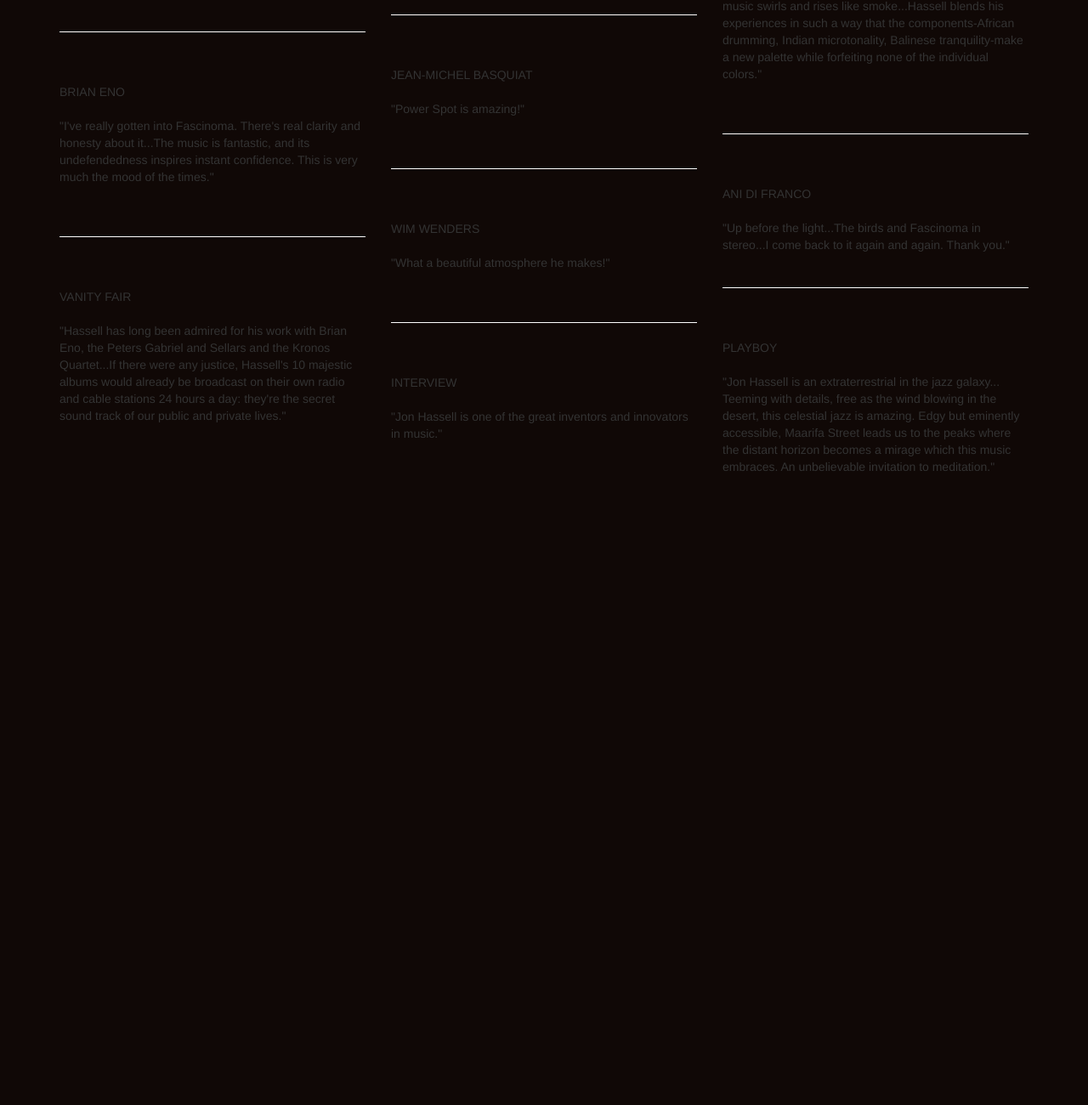
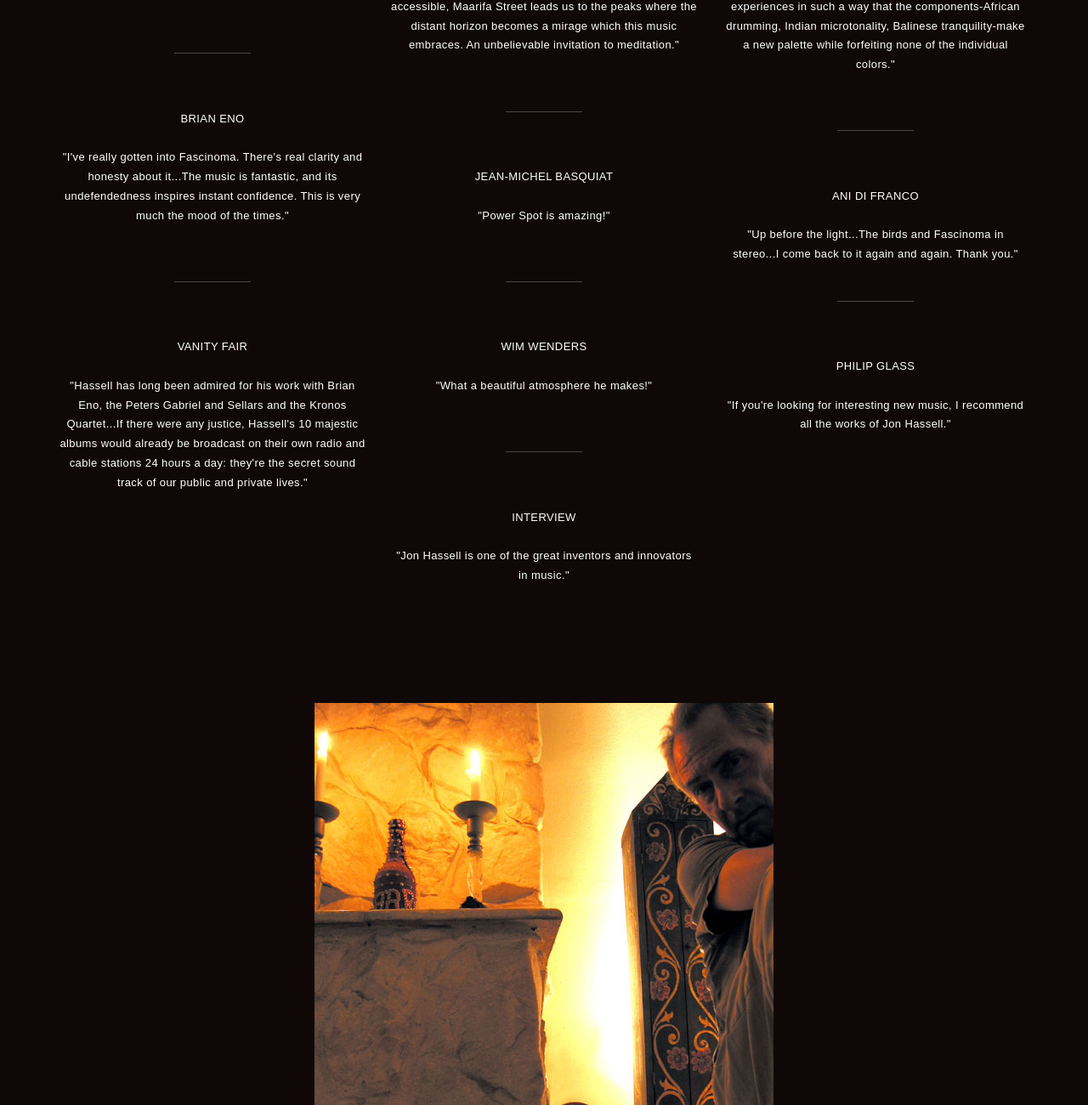
Before and after one commit to nelsW70/jonhassellsite, a plain HTML site: page html/hassell.html in a window 1280 px wide. Shown: the part 1280-2580 px from the top of the page at 85% size. Before the commit the page ends 1849 px from the top, so only its background shows below. Drawn offline with nearby package versions, Linux system fonts and the light colour scheme.

Commit message:
text updates

```diff
--- a/css/style.css
+++ b/css/style.css
@@ -54,14 +54,39 @@
   }
 
   #closeup {
-    margin: 10% 12.5% 10% 12.5%;
+    margin: 10% 15% 10% 15%;
+    height: 100%;
+    display: flex;
+    justify-content: center;
+    align-items: center;
+  }
+
+  #selfportrait {
+    margin-top: 10%;
+    max-width: 90%;
+    max-height: auto;
+    display: flex;
+    justify-content: center;
+    align-items: center;
   }
 
   hr {
-    width: 100%;
+    width: 25%;
     color: white;
     border-style: none;
     border-width: .1px;
     background-color: white;
     height: 1px;
+    opacity: .25;
   }
+
+  #presstext {
+    text-align: center;
+    color: rgba(255,255,255,1);
+    font-family: "Futura PT", sans-serif;
+    font-weight: 300;
+    font-style: normal;
+    font-size: 13px;
+    letter-spacing: 0.4px;
+    line-height: 1.75em;
+  }
--- a/html/hassell.html
+++ b/html/hassell.html
@@ -49,7 +49,7 @@
   <img src="../img/JON_HASSELL.jpg" class="img-responsive" alt="closeup">
 </div>
 
-<div class="container">
+<div class="container" id="presstext">
   <div class="row">
     <div class="col-sm-4 col-md-4">
       <p>
@@ -103,10 +103,13 @@
         <br><br><br>
         <hr>
         <br><br>
-        PHILIP GLASS
+        PLAYBOY
         <br><br>
-        "If you're looking for interesting new music, I
-        recommend all the works of Jon Hassell."
+        "Jon Hassell is an extraterrestrial in the jazz galaxy...
+        Teeming with details, free as the wind blowing in the desert, this
+        celestial jazz is amazing. Edgy but eminently accessible, Maarifa Street
+        leads us to the peaks where the distant horizon becomes a mirage which this
+        music embraces. An unbelievable invitation to meditation."
         <br><br><br>
         <hr>
         <br><br>
@@ -159,18 +162,18 @@
         <br><br><r>
         <hr>
         <br><br>
-        PLAYBOY
+        PHILIP GLASS
         <br><br>
-        "Jon Hassell is an extraterrestrial in the jazz galaxy...
-        Teeming with details, free as the wind blowing in the desert, this
-        celestial jazz is amazing. Edgy but eminently accessible, Maarifa Street
-        leads us to the peaks where the distant horizon becomes a mirage which this
-        music embraces. An unbelievable invitation to meditation."
+        "If you're looking for interesting new music, I
+        recommend all the works of Jon Hassell."
       </p>
     </div>
   </div>
 </div>
 
+<div class="container-fluid" id="selfportrait">
+ <img src="../img/jh-selfportrait.72dpi.jpg" class="img-responsive" alt="selfportrait">
+</div>
 
  </body>
 
```
Also changed, not shown: 1 other file.
